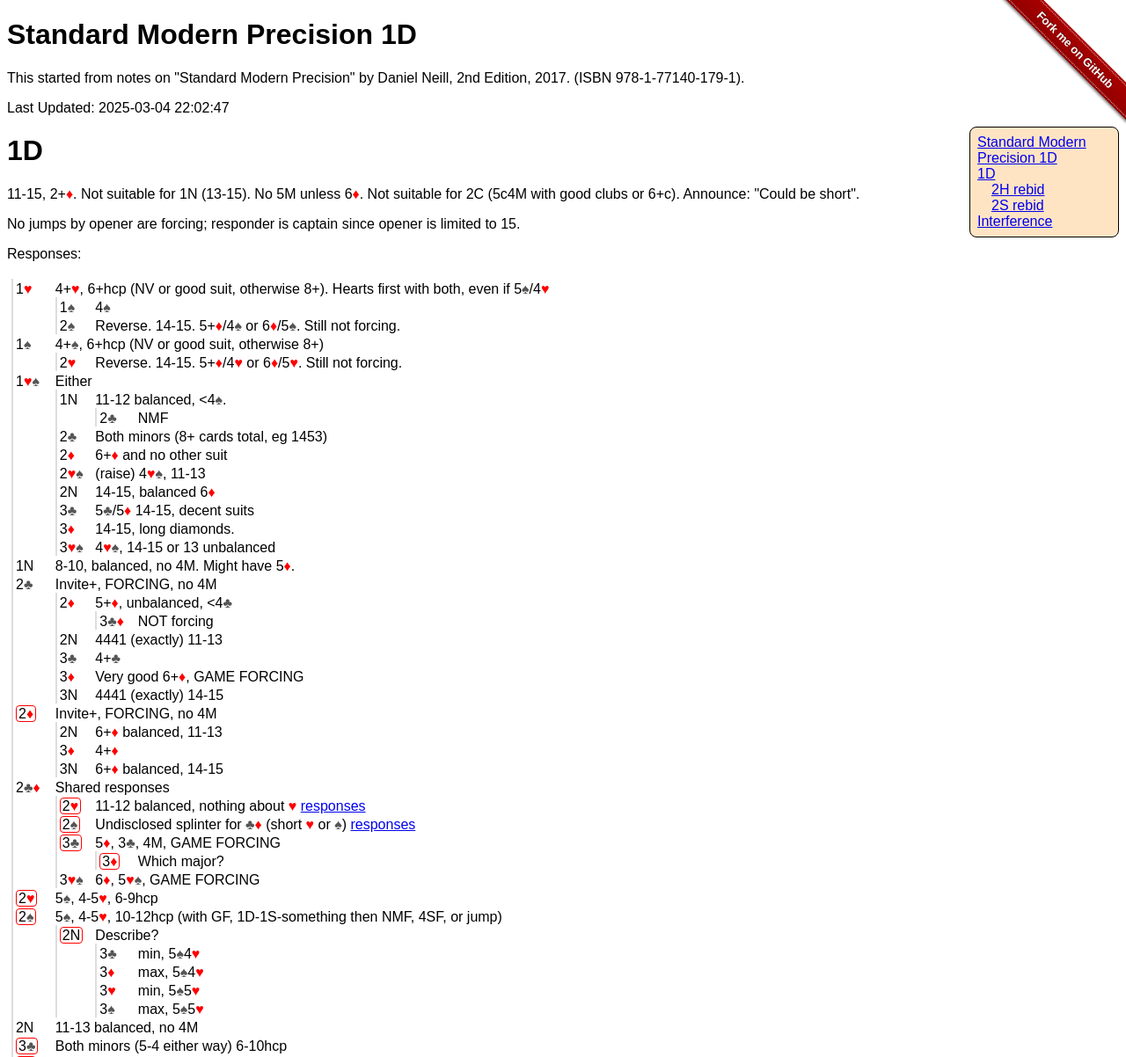
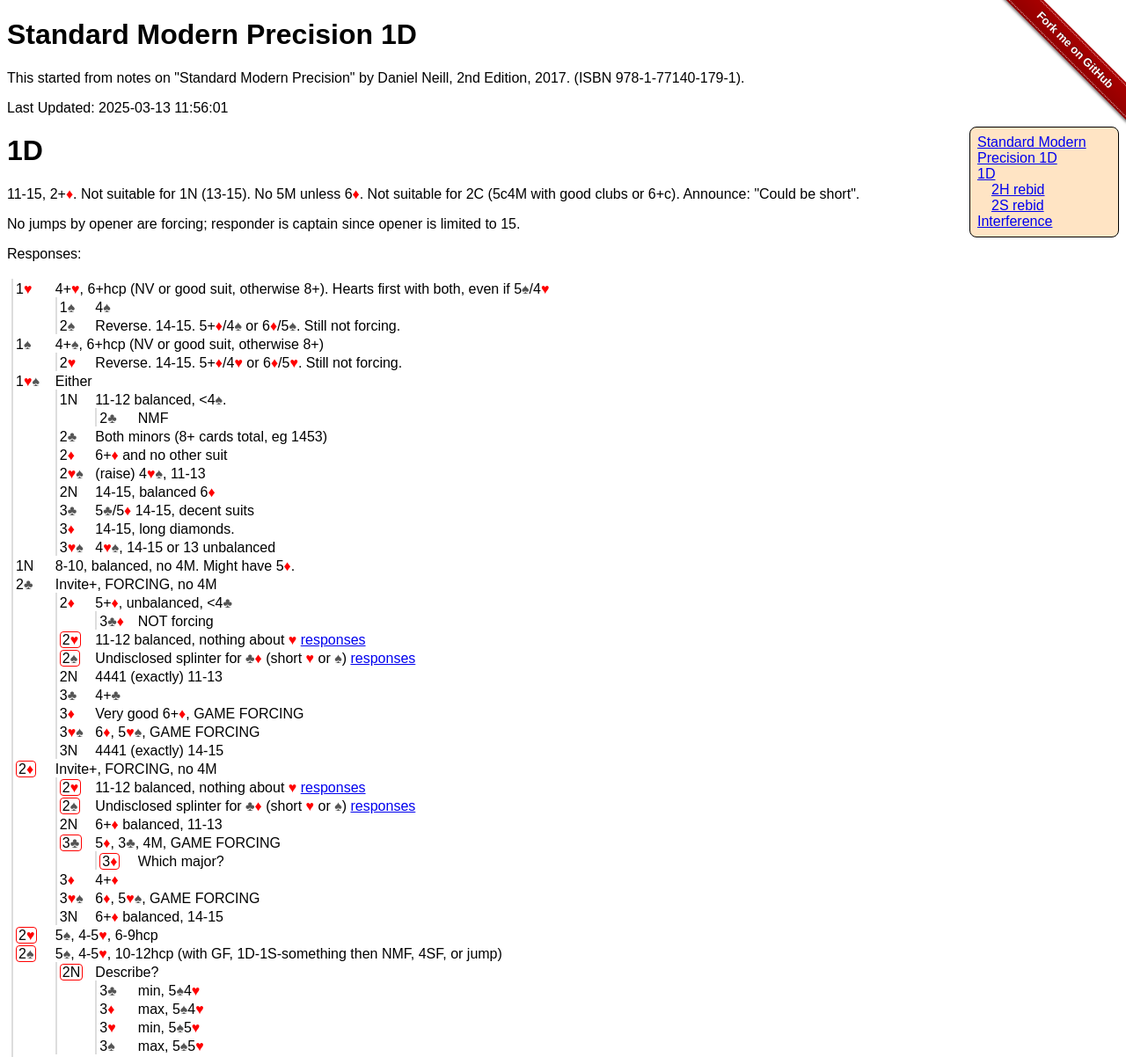
Before and after one commit to hildjj/bidding, a website: page smp-1d.htm in a window 1280 px wide. Shown: the top 1202 px of the page at 88% size. Drawn offline with Linux system fonts and the light colour scheme.

Commit message:
No shared responses over 1d

```diff
--- a/smp-1d.htm
+++ b/smp-1d.htm
@@ -187,7 +187,7 @@ main {
   <main>
     <h1 id="standard-modern-precision-1d" class="head"> Standard Modern Precision 1D<a href="#standard-modern-precision-1d" class="pilcrow">¶</a></h1>
     <p>This started from notes on "Standard Modern Precision" by Daniel Neill, 2nd Edition, 2017. (ISBN 978-1-77140-179-1). </p>
-    <p>Last Updated: 2025-03-04 22:02:47 </p>
+    <p>Last Updated: 2025-03-13 11:56:01 </p>
     <h1 id="1d" class="head"> 1D<a href="#1d" class="pilcrow">¶</a></h1>
     <p>11-15, 2+<span class="diamonds">&diams;</span>.  Not suitable for 1N (13-15).  No 5M unless 6<span class="diamonds">&diams;</span>.  Not suitable for 2C (5c4M with good clubs or 6+c).  Announce: "Could be short". </p>
     <p>No jumps by opener are forcing; responder is captain since opener is limited to 15. </p>
@@ -212,20 +212,22 @@ main {
       <div class="lf"></div><div class="title">2<span class="clubs">&clubs;</span></div><div class="cr" style="grid-column-start: 3;">Invite+, FORCING, no 4M</div>
       <div class="lf"></div><div class="col"></div><div class="title">2<span class="diamonds">&diams;</span></div><div class="cr" style="grid-column-start: 4;">5+<span class="diamonds">&diams;</span>, unbalanced, <4<span class="clubs">&clubs;</span></div>
       <div class="lf"></div><div class="col"></div><div class="col"></div><div class="title">3<span class="clubs">&clubs;</span><span class="diamonds">&diams;</span></div><div class="cr" style="grid-column-start: 5;">NOT forcing</div>
+      <div class="lf"></div><div class="col"></div><div class="title"><span class="alert" title="Alert!">2<span class="hearts">&hearts;</span></span></div><div class="cr" style="grid-column-start: 4;">11-12 balanced, nothing about <span class="hearts">&hearts;</span> <a href=#2h-rebid>responses</a></div>
+      <div class="lf"></div><div class="col"></div><div class="title"><span class="alert" title="Alert!">2<span class="spades">&spades;</span></span></div><div class="cr" style="grid-column-start: 4;">Undisclosed splinter for <span class="clubs">&clubs;</span><span class="diamonds">&diams;</span> (short <span class="hearts">&hearts;</span> or <span class="spades">&spades;</span>) <a href=#2s-rebid>responses</a></div>
       <div class="lf"></div><div class="col"></div><div class="title">2N</div><div class="cr" style="grid-column-start: 4;">4441 (exactly) 11-13</div>
       <div class="lf"></div><div class="col"></div><div class="title">3<span class="clubs">&clubs;</span></div><div class="cr" style="grid-column-start: 4;">4+<span class="clubs">&clubs;</span></div>
       <div class="lf"></div><div class="col"></div><div class="title">3<span class="diamonds">&diams;</span></div><div class="cr" style="grid-column-start: 4;">Very good 6+<span class="diamonds">&diams;</span>, GAME FORCING</div>
+      <div class="lf"></div><div class="col"></div><div class="title">3<span class="hearts">&hearts;</span><span class="spades">&spades;</span></div><div class="cr" style="grid-column-start: 4;">6<span class="diamonds">&diams;</span>, 5<span class="hearts">&hearts;</span><span class="spades">&spades;</span>, GAME FORCING</div>
       <div class="lf"></div><div class="col"></div><div class="title">3N</div><div class="cr" style="grid-column-start: 4;">4441 (exactly) 14-15</div>
       <div class="lf"></div><div class="title"><span class="alert" title="Alert!">2<span class="diamonds">&diams;</span></span></div><div class="cr" style="grid-column-start: 3;">Invite+, FORCING, no 4M</div>
-      <div class="lf"></div><div class="col"></div><div class="title">2N</div><div class="cr" style="grid-column-start: 4;">6+<span class="diamonds">&diams;</span> balanced, 11-13</div>
-      <div class="lf"></div><div class="col"></div><div class="title">3<span class="diamonds">&diams;</span></div><div class="cr" style="grid-column-start: 4;">4+<span class="diamonds">&diams;</span></div>
-      <div class="lf"></div><div class="col"></div><div class="title">3N</div><div class="cr" style="grid-column-start: 4;">6+<span class="diamonds">&diams;</span> balanced, 14-15</div>
-      <div class="lf"></div><div class="title">2<span class="clubs">&clubs;</span><span class="diamonds">&diams;</span></div><div class="cr" style="grid-column-start: 3;">Shared responses</div>
       <div class="lf"></div><div class="col"></div><div class="title"><span class="alert" title="Alert!">2<span class="hearts">&hearts;</span></span></div><div class="cr" style="grid-column-start: 4;">11-12 balanced, nothing about <span class="hearts">&hearts;</span> <a href=#2h-rebid>responses</a></div>
       <div class="lf"></div><div class="col"></div><div class="title"><span class="alert" title="Alert!">2<span class="spades">&spades;</span></span></div><div class="cr" style="grid-column-start: 4;">Undisclosed splinter for <span class="clubs">&clubs;</span><span class="diamonds">&diams;</span> (short <span class="hearts">&hearts;</span> or <span class="spades">&spades;</span>) <a href=#2s-rebid>responses</a></div>
+      <div class="lf"></div><div class="col"></div><div class="title">2N</div><div class="cr" style="grid-column-start: 4;">6+<span class="diamonds">&diams;</span> balanced, 11-13</div>
       <div class="lf"></div><div class="col"></div><div class="title"><span class="alert" title="Alert!">3<span class="clubs">&clubs;</span></span></div><div class="cr" style="grid-column-start: 4;">5<span class="diamonds">&diams;</span>, 3<span class="clubs">&clubs;</span>, 4M, GAME FORCING</div>
       <div class="lf"></div><div class="col"></div><div class="col"></div><div class="title"><span class="alert" title="Alert!">3<span class="diamonds">&diams;</span></span></div><div class="cr" style="grid-column-start: 5;">Which major?</div>
+      <div class="lf"></div><div class="col"></div><div class="title">3<span class="diamonds">&diams;</span></div><div class="cr" style="grid-column-start: 4;">4+<span class="diamonds">&diams;</span></div>
       <div class="lf"></div><div class="col"></div><div class="title">3<span class="hearts">&hearts;</span><span class="spades">&spades;</span></div><div class="cr" style="grid-column-start: 4;">6<span class="diamonds">&diams;</span>, 5<span class="hearts">&hearts;</span><span class="spades">&spades;</span>, GAME FORCING</div>
+      <div class="lf"></div><div class="col"></div><div class="title">3N</div><div class="cr" style="grid-column-start: 4;">6+<span class="diamonds">&diams;</span> balanced, 14-15</div>
       <div class="lf"></div><div class="title"><span class="alert" title="Alert!">2<span class="hearts">&hearts;</span></span></div><div class="cr" style="grid-column-start: 3;">5<span class="spades">&spades;</span>, 4-5<span class="hearts">&hearts;</span>, 6-9hcp</div>
       <div class="lf"></div><div class="title"><span class="alert" title="Alert!">2<span class="spades">&spades;</span></span></div><div class="cr" style="grid-column-start: 3;">5<span class="spades">&spades;</span>, 4-5<span class="hearts">&hearts;</span>, 10-12hcp (with GF, 1D-1S-something then NMF, 4SF, or jump)</div>
       <div class="lf"></div><div class="col"></div><div class="title"><span class="alert" title="Alert!">2N</span></div><div class="cr" style="grid-column-start: 4;">Describe?</div>
```
Also changed, not shown: smp-1d.md (+6 -4 lines).
